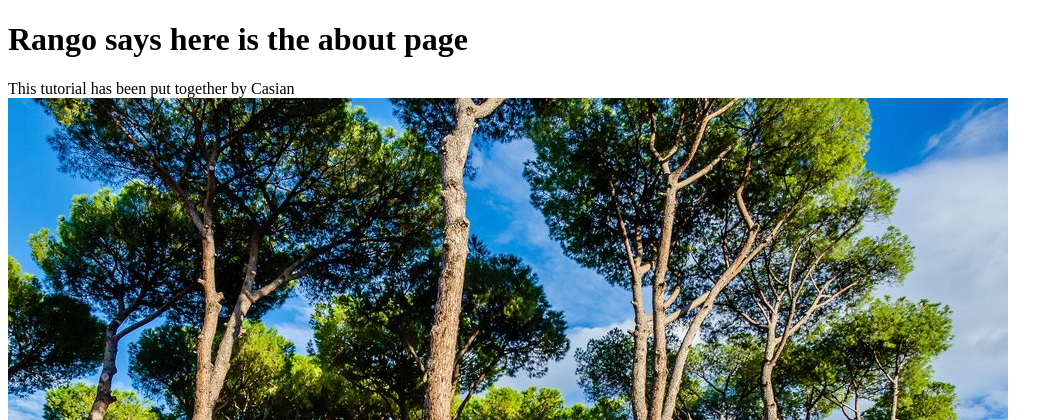
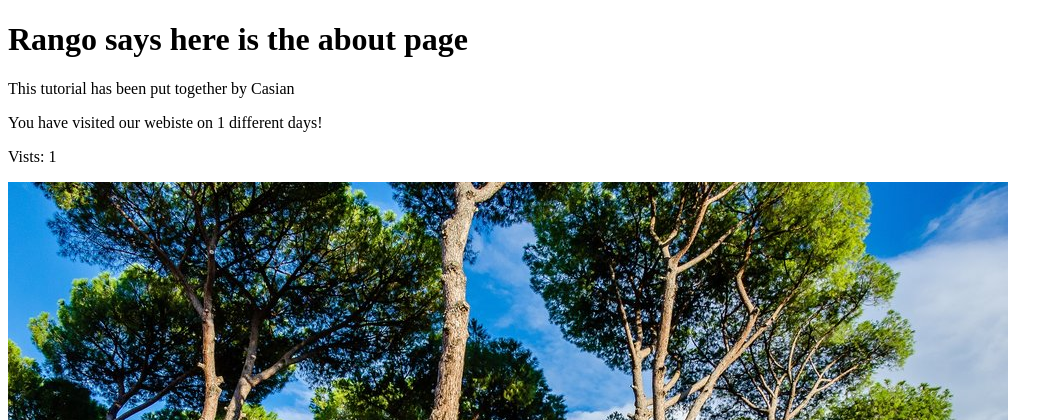
Before and after one commit to bhilosobher/tango_with_django_project, a Django app: page /rango/about/ in a window 1280 px wide. Shown: the top 420 px of the page, without its empty margins (0-1063 px from the left). Run offline with Django 3.2, Linux system fonts and the light colour scheme; data comes from the database, SQL or seed files in the repository; both versions use the stored data as it was after the commit.

Commit message:
added visit count to about page

```diff
--- a/rango/views.py
+++ b/rango/views.py
@@ -28,7 +28,11 @@ def about(request):
     if request.session.test_cookie_worked():
         print('TEST COOKIE WORKED!')
         request.session.delete_test_cookie()
-    return render(request, 'rango/about.html', {})
+        #add cookie information to the respose
+    visitor_cookie_handler(request)
+    context_dict = {'visits':request.session['visits']}
+    response = render(request, 'rango/about.html',context_dict)
+    return response
     #return HttpResponse("Rango says here is the about page.<br/> <a href='/rango/'>Index</a>")
 
 def show_category(request, category_name_slug):
@@ -160,7 +164,7 @@ def visitor_cookie_handler(request):
     last_visit_time = datetime.strptime(last_visit_cookie[:-7], "%Y-%m-%d %H:%M:%S")
     #last_visit_time = datetime.now()
     # If it's been more than a day since the last visit...
-    if (datetime.now() - last_visit_time).seconds > 0:
+    if (datetime.now() - last_visit_time).days > 0:
         visits = visits + 1
         #update the last visit cookie now that we have updated the count
         request.session['last_visit'] = str(datetime.now())
--- a/templates/rango/about.html
+++ b/templates/rango/about.html
@@ -11,6 +11,8 @@
 
 		<div>
 			This tutorial has been put together by Casian<br />
+			<p>You have visited our webiste on {{ visits }} different days!</p>
+			<p>Vists: {{visits}}</p>
 		</div>
 
 		<div>
```
Also changed, not shown: db.sqlite3.
